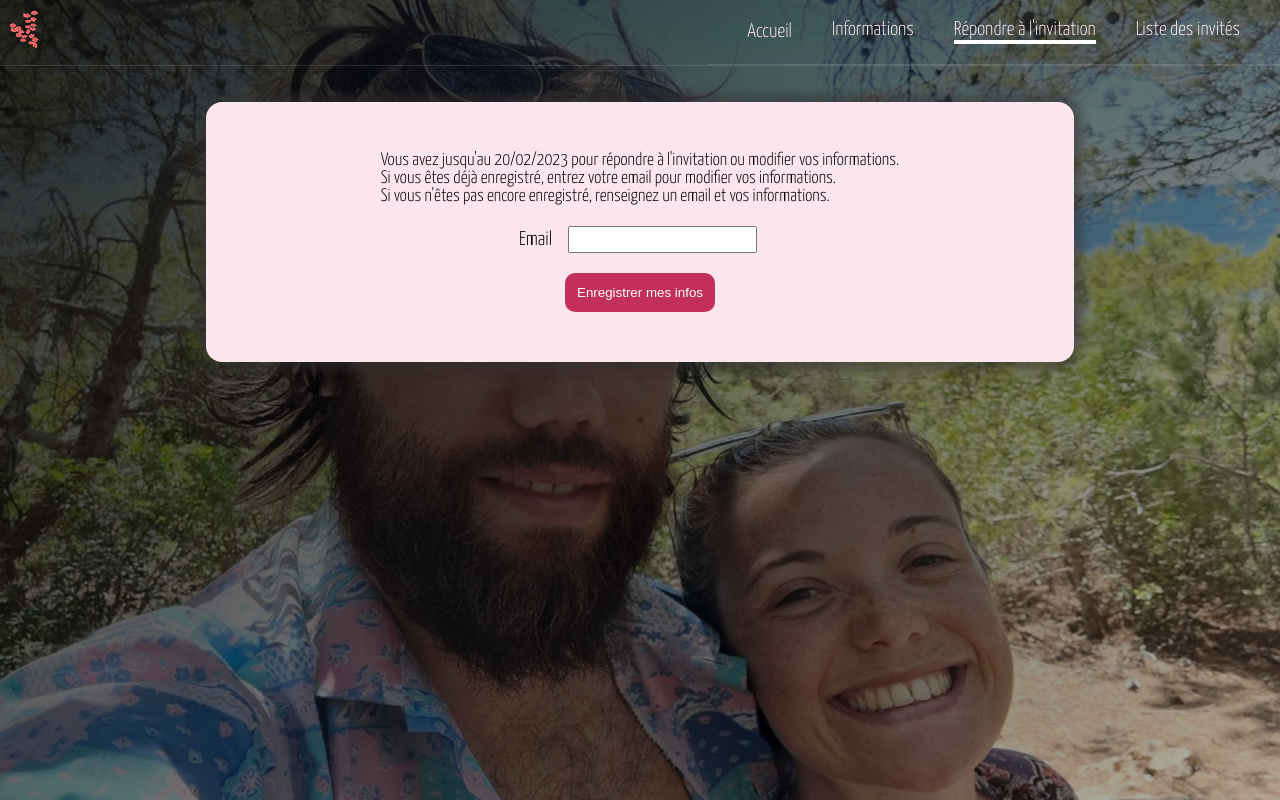
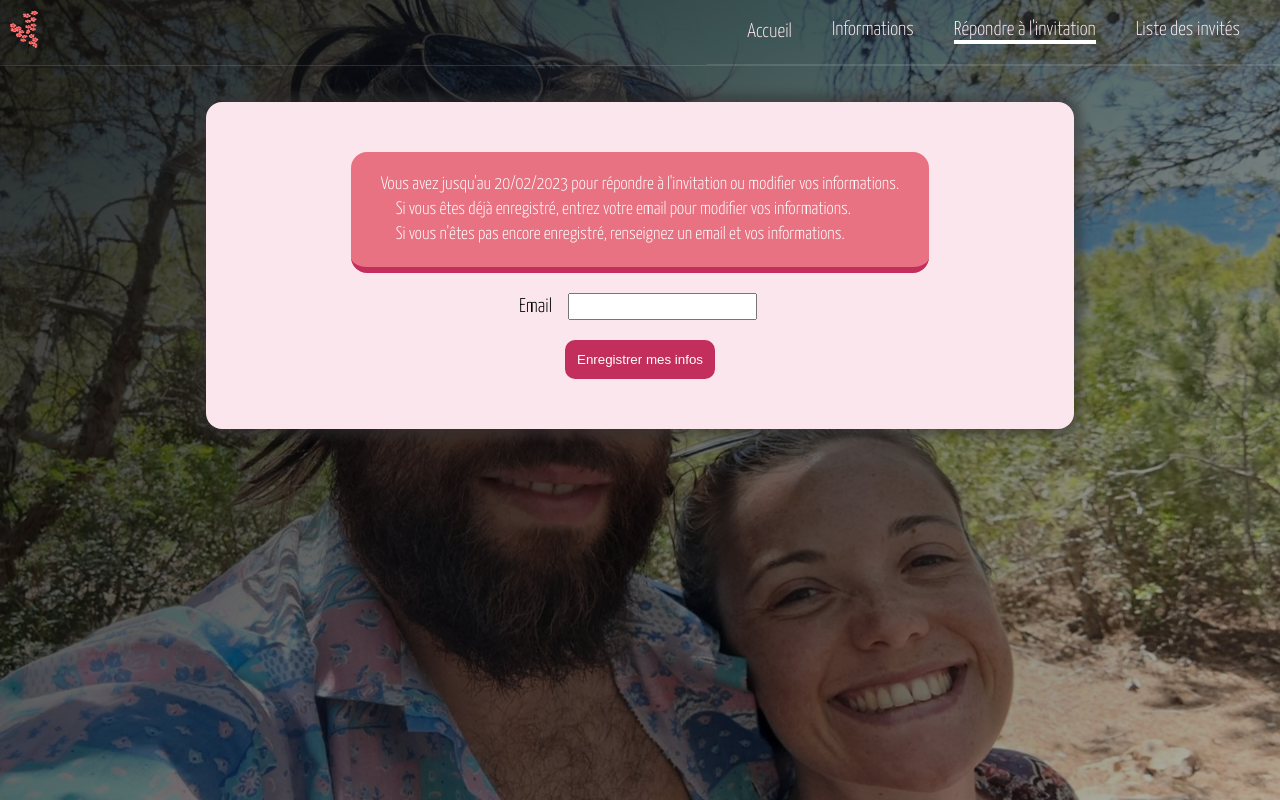
Before and after one commit to DubernardL/mariage-app, a React (Create React App) app: page / in a window 1280 px wide. Both pictures are taken after a click on the tab "Répondre à l'invitation". Built offline with nearby package versions, Linux system fonts and the light colour scheme.

Commit message:
:art: Alert

```diff
--- a/src/App.css
+++ b/src/App.css
@@ -410,6 +410,17 @@ tfoot {
   align-items: center;
 }
 
+/* Alert START  */
+.alert-wrapper {
+  background-color: #e97282;
+  padding: 20px 30px;
+  border-radius: 16px;
+  border-bottom: 6px solid #c32f5d;
+  color: white;
+  line-height: 25px;
+}
+/* Alert END  */
+
 /* If the screen size is 900px wide or less, set the font-size of <div> to 30px */
 @media screen and (max-width: 900px) {
   /* Burger MENU START */
--- /dev/null
+++ b/src/components/Alert.jsx
@@ -0,0 +1,7 @@
+import React from "react";
+
+const Alert = ({ children }) => {
+  return <div className="alert-wrapper">{children}</div>;
+};
+
+export default Alert;
--- a/src/components/GuestRegistration.jsx
+++ b/src/components/GuestRegistration.jsx
@@ -14,6 +14,7 @@ import deleteTrash from "../assets/delete-trash.svg";
 import addGuestIcon from "../assets/add-guest.svg";
 import homeIcon from "../assets/flower-img.svg";
 import { getGuestPrice } from "../helpers/price";
+import Alert from "./Alert";
 
 const GuestsList = ({ activeTab }) => {
   const dispatch = useDispatch();
@@ -134,18 +135,21 @@ const GuestsList = ({ activeTab }) => {
   return (
     <div className="form-container">
       <form className="form" onSubmit={handleSubmit}>
-        {!validateEmail(guest.email) && (
+        <Alert>
           <p>
             Vous avez jusqu'au 20/02/2023 pour répondre à l'invitation ou
             modifier vos informations.
             <br />
-            Si vous êtes déjà enregistré, entrez votre email pour modifier vos
-            informations.
-            <br />
-            Si vous n'êtes pas encore enregistré, renseignez un email et vos
-            informations.
+            <p style={{ textIndent: 15 }}>
+              Si vous êtes déjà enregistré, entrez votre email pour modifier vos
+              informations.
+            </p>
+            <p style={{ textIndent: 15 }}>
+              Si vous n'êtes pas encore enregistré, renseignez un email et vos
+              informations.
+            </p>
           </p>
-        )}
+        </Alert>
         <table className="form-table">
           <tbody>
             <tr>
--- a/src/hooks/useToast.jsx
+++ b/src/hooks/useToast.jsx
@@ -1,7 +1,7 @@
 import toast from "react-hot-toast";
 
 const toastConfig = {
-  duration: 3000,
+  duration: 4000,
   position: "top-center",
 
   // Styling
```
